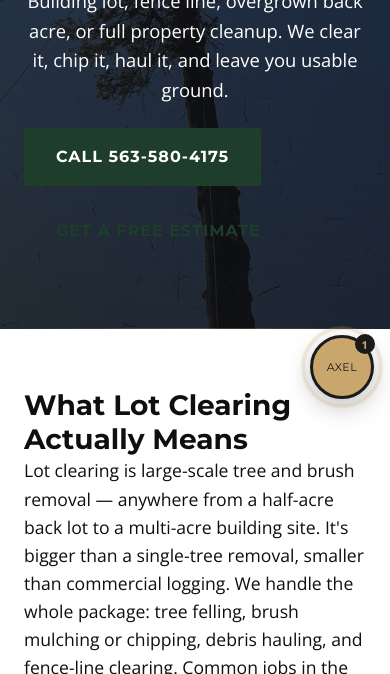
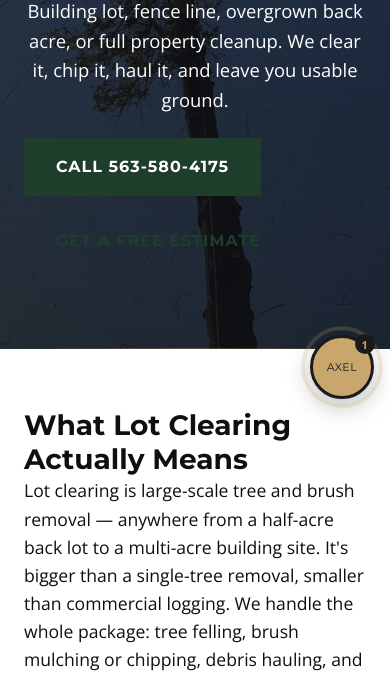
Before and after one commit to RickyG516/kutsch-tree-service-site, a plain HTML site: page services/lot-clearing/index.html in a window 390 px wide. Shown: the part 429-1103 px from the top of the page. Drawn offline with nearby package versions, Linux system fonts and the light colour scheme.

Commit message:
Zoom-out fix on service deep-dive hero photos
- New .page-header-photo modifier: min-height 460px + 160/130 padding
- Taller section = less aggressive cover-crop = photo shows more naturally
- Mobile breakpoint scales back to 360px min-height with smaller padding
- Applied to 5 service deep-dives + emergency-tree-removal

```diff
--- a/css/style.css
+++ b/css/style.css
@@ -1515,3 +1515,23 @@ img.footer-logo {
     gap: 24px;
   }
 }
+
+
+/* ===== PAGE HEADER WITH PHOTO BG (taller, zoomed-out feel for service deep-dive heroes) ===== */
+.page-header.page-header-photo {
+  padding: 160px 0 130px;
+  min-height: 460px;
+  display: flex;
+  align-items: center;
+}
+
+.page-header.page-header-photo .container {
+  width: 100%;
+}
+
+@media (max-width: 768px) {
+  .page-header.page-header-photo {
+    padding: 100px 0 80px;
+    min-height: 360px;
+  }
+}
--- a/services/lot-clearing/index.html
+++ b/services/lot-clearing/index.html
@@ -78,7 +78,7 @@
   </header>
 
   <!-- PAGE HEADER -->
-  <section class="page-header" style="background-image: linear-gradient(rgba(15,15,15,0.7), rgba(15,15,15,0.85)), url('../../images/kutsch-gallery-5.jpg'); background-size: cover; background-position: center;">
+  <section class="page-header page-header-photo" style="background-image: linear-gradient(rgba(15,15,15,0.7), rgba(15,15,15,0.85)), url('../../images/kutsch-gallery-5.jpg'); background-size: cover; background-position: center;">
     <div class="container">
       <p style="color:var(--tan); letter-spacing:0.2em; text-transform:uppercase; font-weight:600; font-size:0.9rem;">// Service</p>
       <h1>Lot Clearing in Dubuque, IA &amp; Surrounding Areas</h1>
```
Also changed, not shown: emergency-tree-removal/index.html (+1 -1 lines), services/storm-damage-cleanup/index.html (+1 -1 lines), services/stump-grinding/index.html (+1 -1 lines), services/tree-removal/index.html (+1 -1 lines), services/tree-trimming/index.html (+1 -1 lines).
